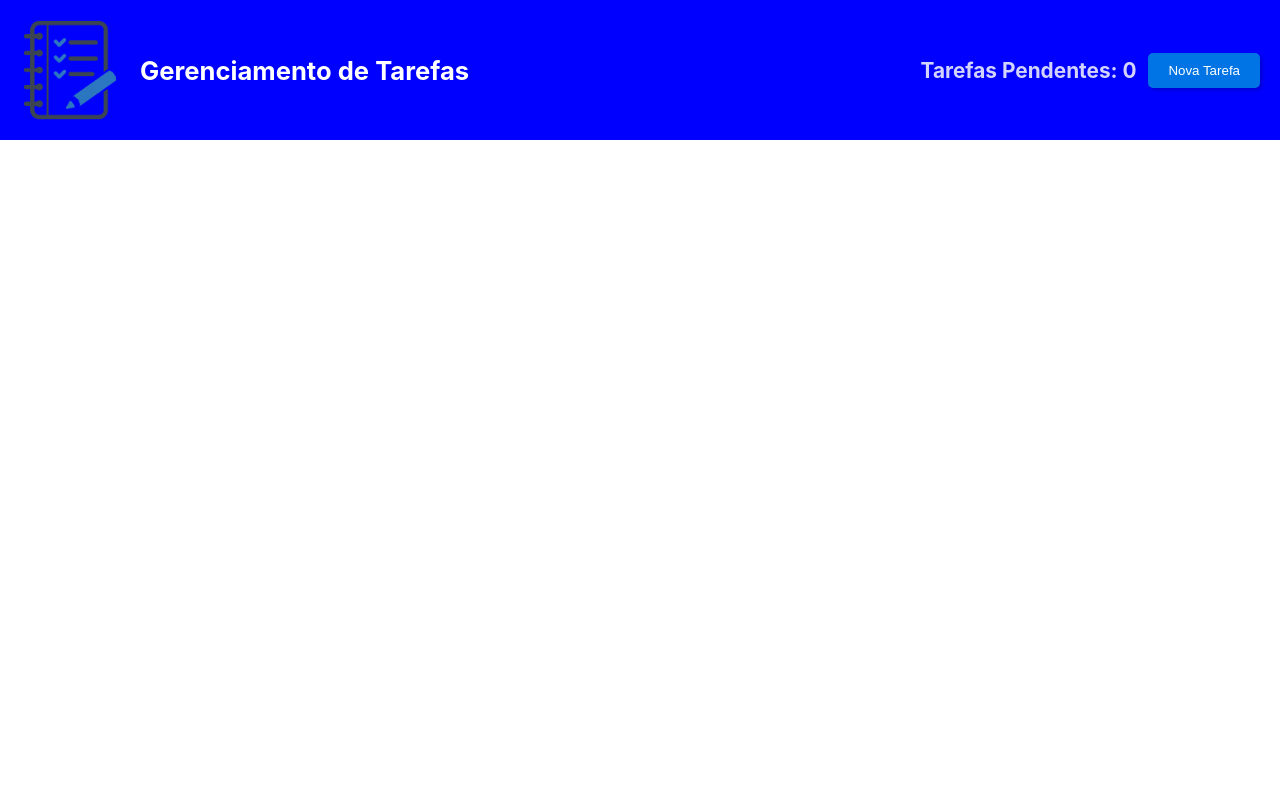
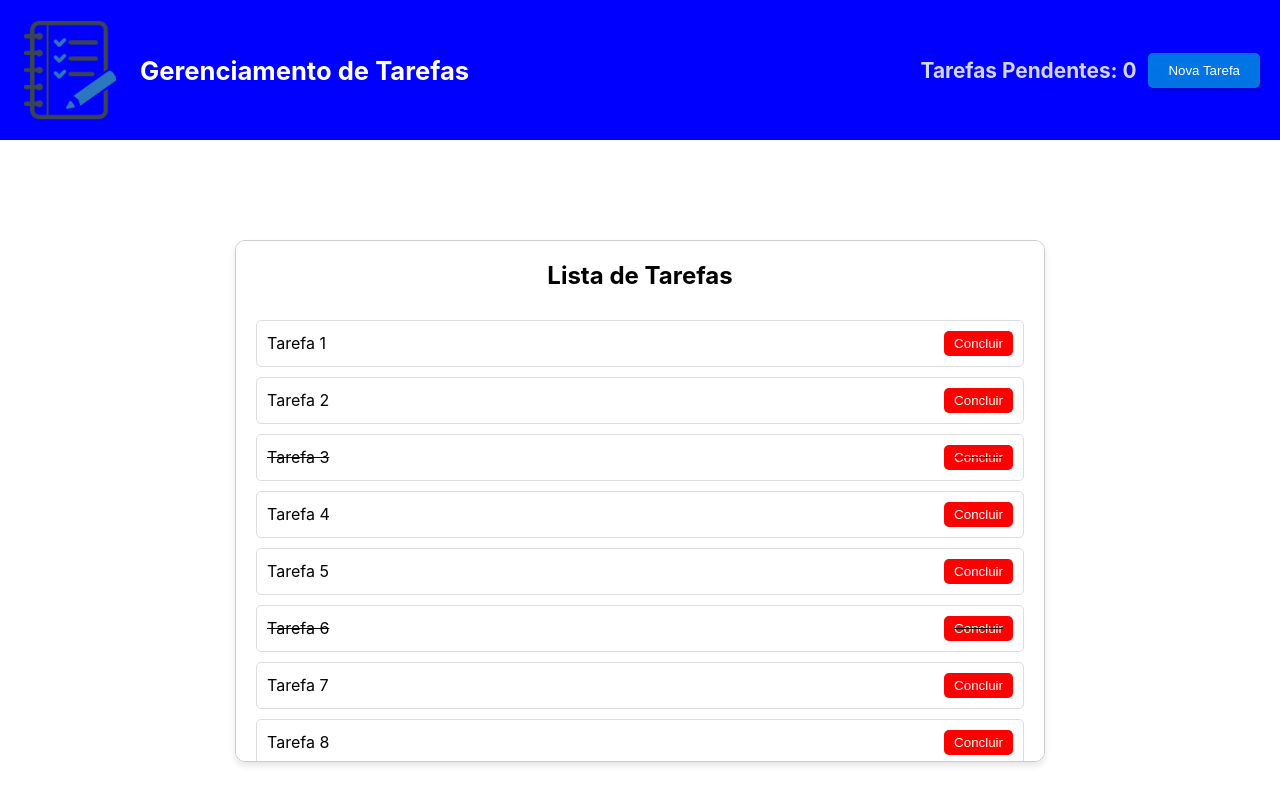
Before and after one commit to SamuelGuimaraesCosta/GerenciamentoTarefasReact, a React (Create React App) app: page / in a window 1280 px wide. Built offline with nearby package versions, Linux system fonts and the light colour scheme.

Commit message:
included task-list

```diff
--- a/src/components/HeaderPrincipal.tsx
+++ b/src/components/HeaderPrincipal.tsx
@@ -21,7 +21,7 @@ const HeaderPrincipal = () => {
 
   return (
     <div>
-      <Header bgColor={headerBackgroundColor}>
+      <Header $bgcolor={headerBackgroundColor}>
         <HeaderContent>
           <Logo src='task-logo.png'></Logo>
           <HeaderTitle>
@@ -29,7 +29,7 @@ const HeaderPrincipal = () => {
           </HeaderTitle>
         </HeaderContent>
         <Navbar>
-          <TaskCounter bgColor={headerBackgroundColor}>Tarefas Pendentes: {taskCount}</TaskCounter>
+          <TaskCounter $bgcolor={headerBackgroundColor}>Tarefas Pendentes: {taskCount}</TaskCounter>
           <NewTaskButton onClick={addTask}>Nova Tarefa</NewTaskButton>
         </Navbar>
       </Header>
--- /dev/null
+++ b/src/components/ListPrincipal.tsx
@@ -0,0 +1,39 @@
+import { useState, useEffect } from 'react';
+import { TaskButton, TaskItem, TaskList, TaskText, Title } from '../styled-components/List';
+
+const ListPrincipal = () => {
+  const [tasks] = useState([
+    { id: 1, text: 'Tarefa 1', completed: false },
+    { id: 2, text: 'Tarefa 2', completed: false },
+    { id: 3, text: 'Tarefa 3', completed: true },
+    { id: 4, text: 'Tarefa 4', completed: false },
+    { id: 5, text: 'Tarefa 5', completed: false },
+    { id: 6, text: 'Tarefa 6', completed: true },
+    { id: 7, text: 'Tarefa 7', completed: false },
+    { id: 8, text: 'Tarefa 8', completed: false },
+    { id: 9, text: 'Tarefa 9', completed: true },
+    { id: 10, text: 'Tarefa 10', completed: false },
+    { id: 11, text: 'Tarefa 11', completed: false },
+    { id: 12, text: 'Tarefa 12', completed: true },
+    { id: 13, text: 'Tarefa 13', completed: false },
+    { id: 14, text: 'Tarefa 14', completed: false },
+    { id: 15, text: 'Tarefa 15', completed: true },
+  ]);
+
+  return (
+    <div style={{ justifyContent: "center" }}>
+
+      <TaskList>
+        <Title>Lista de Tarefas</Title>
+        {tasks.map((task) => (
+          <TaskItem key={task.id} $completed={task.completed}>
+            <TaskText>{task.text}</TaskText>
+            <TaskButton>Concluir</TaskButton>
+          </TaskItem>
+        ))}
+      </TaskList>
+    </div>
+  );
+};
+
+export default ListPrincipal;
--- a/src/pages/MainPage.tsx
+++ b/src/pages/MainPage.tsx
@@ -1,10 +1,12 @@
 import React from 'react';
 import HeaderPrincipal from '../components/HeaderPrincipal';
+import ListPrincipal from '../components/ListPrincipal';
 
 function HomePage() {
   return (
     <div>
       <HeaderPrincipal />
+      <ListPrincipal />
     </div>
   );
 }
--- a/src/styled-components/Header.tsx
+++ b/src/styled-components/Header.tsx
@@ -1,11 +1,11 @@
 import styled from 'styled-components';
 
 interface HeaderProps {
-  bgColor: string;
+  $bgcolor: string;
 }
 
 const Header = styled.header<HeaderProps>`
-  background-color: ${({ bgColor }) => bgColor};
+  background-color: ${({ $bgcolor }) => $bgcolor};
   color: #fff;
   padding: 20px;
   display: flex;
@@ -51,6 +51,7 @@ const Navbar = styled.nav`
   align-items: center;
 
   @media (max-width: 768px) {
+    padding-top: 10px;
     flex-direction: column;
     align-items: center;
   }
@@ -64,7 +65,7 @@ const TaskCounter = styled.div<HeaderProps>`
 
   @media (max-width: 768px) {
     margin: 10px 0;
-    color: ${({ bgColor }) => bgColor};
+    color: ${({ $bgcolor }) => $bgcolor};
   }
 
   @keyframes pulse {
@@ -97,8 +98,8 @@ const NewTaskButton = styled.button`
     background-color: #005bab;
   }
 
-  &:active { /* Estilize a animação quando o botão estiver ativo (clicado) */
-    transform: scale(0.95); /* Reduza o tamanho em 5% quando clicado */
+  &:active {
+    transform: scale(0.95);
   }
 
   @media (max-width: 768px) {
--- /dev/null
+++ b/src/styled-components/List.tsx
@@ -0,0 +1,72 @@
+import styled from 'styled-components';
+
+interface TaskItemProps {
+  $completed: Boolean;
+}
+
+const TaskList = styled.ul`
+  list-style: none;
+  box-shadow: 0 4px 6px rgba(0, 0, 0, 0.1);
+  border-radius: 10px;
+  padding: 20px;
+  background-color: #fff;
+  max-width: 60%;
+  margin: 100px auto 20px;
+  justify-content: center;
+  border: 1px solid #ccc;
+  overflow-y: auto;
+  max-height: 60vh;
+
+  @media (max-width: 768px) {
+    margin: 100px auto 20px;
+    max-width: 85%;
+  }
+
+  &::-webkit-scrollbar {
+    width: 10px;
+  }
+
+  &::-webkit-scrollbar-thumb {
+    background-color: #0074e4;
+    border-radius: 5px;
+  }
+`;
+
+const TaskItem = styled.li<TaskItemProps>`
+  margin: 10px 0;
+  display: flex;
+  align-items: center;
+  justify-content: space-between;
+  border: 1px solid #ddd;
+  border-radius: 5px;
+  padding: 10px;
+
+  /* Adicione estilos adicionais para os itens da lista aqui */
+
+  /* Exemplo de estilo para riscar a tarefa concluída */
+  text-decoration: ${(props) => (props.$completed ? 'line-through' : 'none')};
+`;
+
+const TaskText = styled.span`
+  flex: 1;
+`;
+
+const TaskButton = styled.button`
+  background-color: #ff0000;
+  color: #fff;
+  border: none;
+  padding: 5px 10px;
+  border-radius: 5px;
+  cursor: pointer;
+  margin-left: 10px;
+
+  /* Adicione estilos adicionais para o botão aqui */
+`;
+
+const Title = styled.h2`
+  text-align: center;
+  margin-top: 0;
+  padding-bottom: 10px;
+`;
+
+export { TaskList, TaskItem, TaskText, TaskButton, Title };
```
